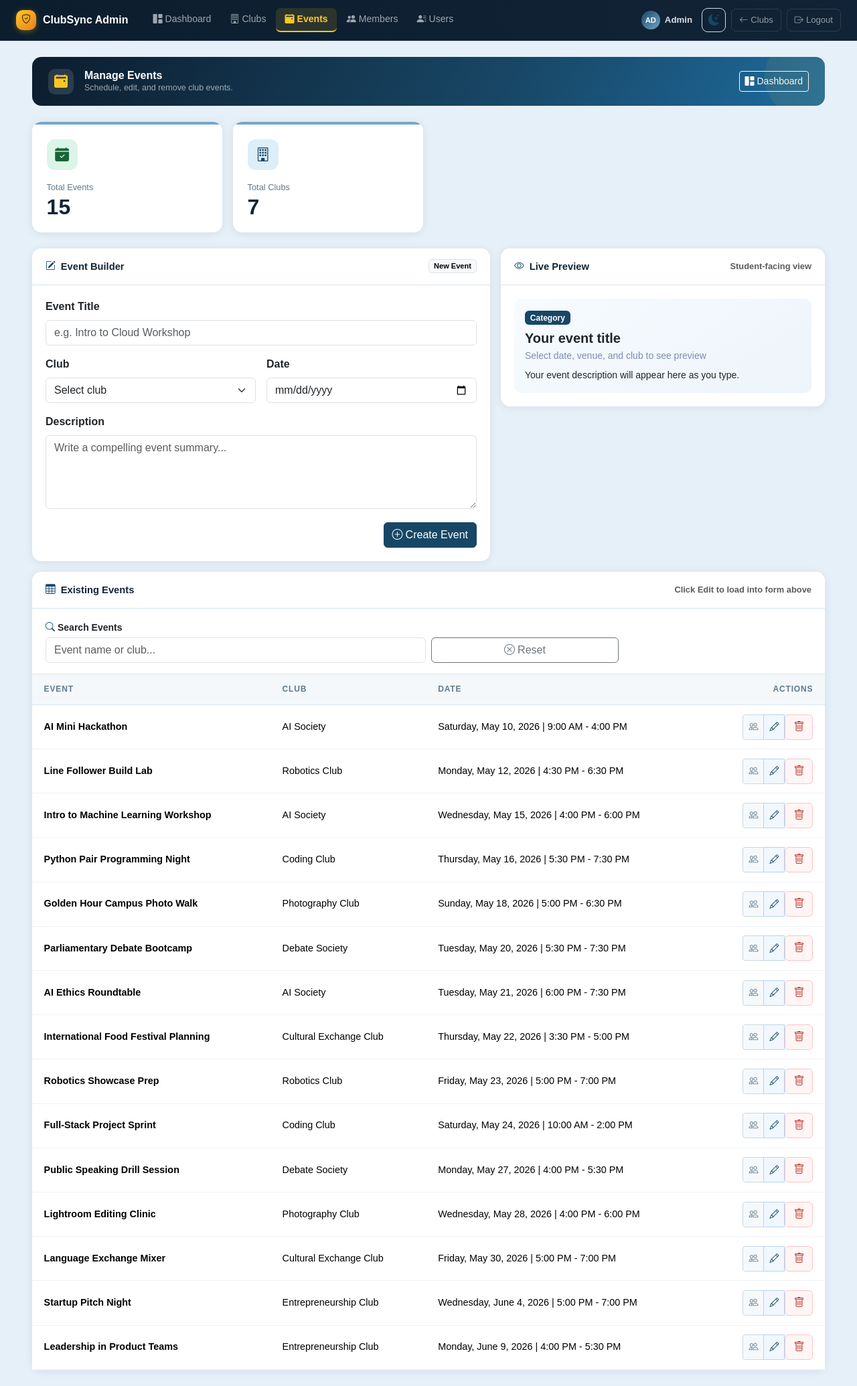
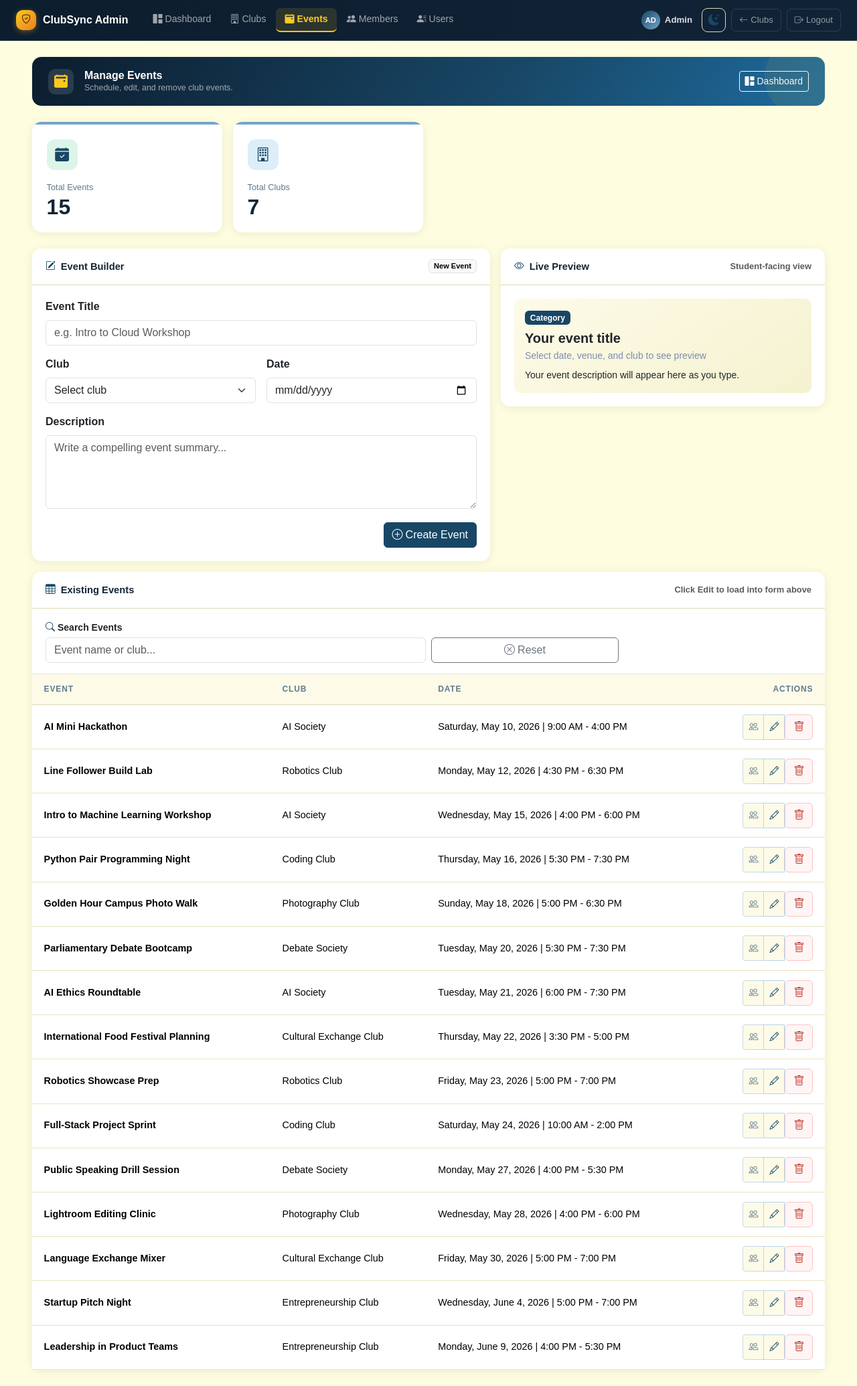
Before and after one commit to HirushikaWickramaarachchi/AgileProject, a Flask app: page /admin/events in a window 1280 px wide. Shown: the whole page at 67% size. Run offline with Flask 3, Linux system fonts and the light colour scheme; a user stored in the database is signed in; some libraries are stand-ins or nearby versions.

Commit message:
fix: align admin color scheme to ClubSync warm cream palette

```diff
--- a/static/css/admin.css
+++ b/static/css/admin.css
@@ -5,8 +5,8 @@
     --cs-yellow:        #FFC81E;
     --cs-orange:        #E87F24;
 
-    /* Admin alter-ego tokens */
-    --admin-bg:           #e6f0f8;       /* cool professional version of the warm cream */
+    /* Admin alter-ego tokens — warm cream base matching user-facing pages */
+    --admin-bg:           #FEFDDF;       /* ClubSync cream — same as user pages */
     --admin-sidebar-from: #0c1d2e;       /* deeper version of ClubSync navy */
     --admin-sidebar-to:   #06111c;
     --admin-accent:       #184766;       /* ClubSync navy as primary action colour */
@@ -17,7 +17,7 @@
     --admin-card-shadow:  0 2px 14px rgba(12, 29, 46, 0.08);
     --admin-hover-shadow: 0 8px 28px rgba(12, 29, 46, 0.15);
     --admin-transition:   0.2s ease;
-    --admin-border:       #d9e5ef;
+    --admin-border:       #ddd9b8;       /* warm tan border to match cream background */
     --admin-text:         #132535;
     --admin-text-muted:   #5e7a8e;
 }
@@ -111,7 +111,7 @@
     --bs-primary-rgb:     24, 71, 102;
     --bs-link-color:      #184766;
     --bs-link-hover-color:#0d2e44;
-    background: linear-gradient(160deg, #deeaf5 0%, #e8f2f9 40%, #dfe9f4 100%);
+    background: var(--admin-bg);
     min-height: 100vh;
     color: var(--admin-text);
     font-family: Arial, Helvetica, sans-serif;
@@ -256,7 +256,7 @@
 
 .admin-menu-toggle {
     background: none;
-    border: 1.5px solid #cddce8;
+    border: 1.5px solid #ddd9b8;
     border-radius: 9px;
     padding: 0.38rem 0.6rem;
     color: var(--cs-navy);
@@ -266,7 +266,7 @@
     transition: background var(--admin-transition), border-color var(--admin-transition);
 }
 .admin-menu-toggle:hover {
-    background: #f0f7fb;
+    background: #faf8e0;
     border-color: var(--cs-blue);
 }
 
@@ -297,14 +297,14 @@
     margin-bottom: 1rem;
     flex-shrink: 0;
 }
-/* blue  → ClubSync navy/blue family */
+/* blue   → ClubSync blue family */
 .admin-metric-icon.blue   { background: #dceef8; color: var(--cs-navy); }
-/* green → keep emerald — contrasts well */
-.admin-metric-icon.green  { background: #dcf5e9; color: #166534; }
+/* green  → ClubSync navy (no green in palette) */
+.admin-metric-icon.green  { background: #dcf5e9; color: var(--cs-navy); }
 /* orange → ClubSync orange */
 .admin-metric-icon.orange { background: #fff0e0; color: var(--cs-orange); }
-/* purple → ClubSync yellow-amber family */
-.admin-metric-icon.purple { background: #fef3c7; color: #92600a; }
+/* purple → ClubSync yellow family */
+.admin-metric-icon.purple { background: #fef3c7; color: var(--cs-orange); }
 
 .admin-metric-value {
     font-size: 2rem;
@@ -353,7 +353,7 @@
 .admin-timeline-item {
     border: 1px solid var(--admin-border);
     border-radius: 10px;
-    background: #f7fbff;
+    background: #fdfbe8;
     padding: 0.85rem 1rem;
     display: flex;
     justify-content: space-between;
@@ -363,11 +363,11 @@
 }
 .admin-timeline-item:hover {
     border-color: var(--cs-blue);
-    background: #f0f7fc;
+    background: #faf8e0;
 }
 
 /* ── Progress bars ────────────────────────────────────────── */
-.progress { height: 7px; border-radius: 99px; background: #deeaf2; }
+.progress { height: 7px; border-radius: 99px; background: #e8e4c0; }
 .progress-bar { border-radius: 99px; transition: width 0.6s ease; }
 /* Override Bootstrap primary progress to ClubSync blue */
 .progress-bar.bg-primary { background-color: var(--cs-navy) !important; }
@@ -376,7 +376,7 @@
 
 /* ── Tables ───────────────────────────────────────────────── */
 .admin-table thead th {
-    background: #f4f8fb;
+    background: #fdfbe8;
     font-size: 0.75rem;
     text-transform: uppercase;
     letter-spacing: 0.07em;
@@ -389,14 +389,14 @@
 .admin-table tbody td {
     padding: 0.85rem 1.1rem;
     vertical-align: middle;
-    border-color: #edf3f8;
+    border-color: #e8e4c0;
     font-size: 0.9rem;
 }
-.admin-table tbody tr:hover { background: #f4f9fc; }
+.admin-table tbody tr:hover { background: #faf8e0; }
 
 /* Polished table action buttons */
 .admin-table .btn-outline-primary {
-    background: #f0f7ff;
+    background: #fdfbe8;
     border-color: #b8d4ea;
     color: var(--cs-navy);
 }
@@ -406,12 +406,12 @@
     color: #fff;
 }
 .admin-table .btn-outline-secondary {
-    background: #f6f9fb;
+    background: #fdfbe8;
     border-color: #c8d8e4;
     color: var(--admin-text-muted);
 }
 .admin-table .btn-outline-secondary:hover {
-    background: #deeaf5;
+    background: #f5f2d0;
     border-color: var(--cs-blue);
     color: var(--cs-navy);
 }
@@ -428,8 +428,8 @@
 
 /* ── Preview card ─────────────────────────────────────────── */
 .preview-card {
-    background: linear-gradient(145deg, #f7fbff 0%, #edf4fa 100%);
-    border-color: #cde1ee !important;
+    background: linear-gradient(145deg, #fdfbe8 0%, #f5f2d0 100%);
+    border-color: #ddd9b8 !important;
     border-radius: 10px;
 }
 
@@ -485,7 +485,7 @@
 /* ── Dark mode toggle button ──────────────────────────────── */
 #darkModeToggle {
     background: none;
-    border: 1.5px solid #cddce8;
+    border: 1.5px solid #ddd9b8;
     border-radius: 9px;
     width: 36px;
     height: 36px;
@@ -500,7 +500,7 @@
     flex-shrink: 0;
 }
 #darkModeToggle:hover {
-    background: #f0f7fb;
+    background: #faf8e0;
     border-color: var(--cs-blue);
     transform: rotate(20deg);
 }
@@ -568,10 +568,10 @@ html.admin-dark .admin-metric-value { color: #e8f4ff; }
 html.admin-dark .admin-metric-label { color: var(--admin-text-muted); }
 
 /* Icon badges in dark mode */
-html.admin-dark .admin-metric-icon.blue   { background: rgba(24,71,102,0.35);  color: #73A5CA; }
-html.admin-dark .admin-metric-icon.green  { background: rgba(22,101,52,0.3);   color: #4ade80; }
-html.admin-dark .admin-metric-icon.orange { background: rgba(232,127,36,0.25); color: #E87F24; }
-html.admin-dark .admin-metric-icon.purple { background: rgba(255,200,30,0.18); color: #FFC81E; }
+html.admin-dark .admin-metric-icon.blue   { background: rgba(24,71,102,0.35);   color: var(--cs-blue); }
+html.admin-dark .admin-metric-icon.green  { background: rgba(115,165,202,0.2);  color: var(--cs-blue); }
+html.admin-dark .admin-metric-icon.orange { background: rgba(232,127,36,0.25);  color: var(--cs-orange); }
+html.admin-dark .admin-metric-icon.purple { background: rgba(255,200,30,0.18);  color: var(--cs-yellow); }
 
 /* Tables */
 html.admin-dark .admin-table {
```
